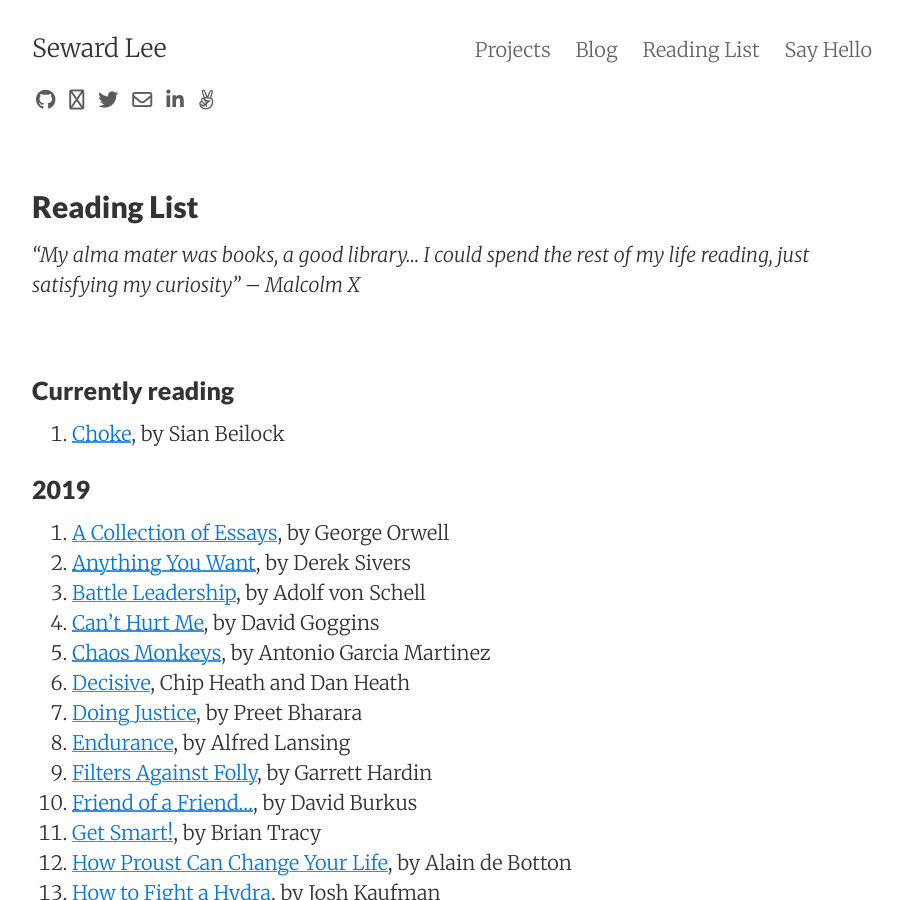
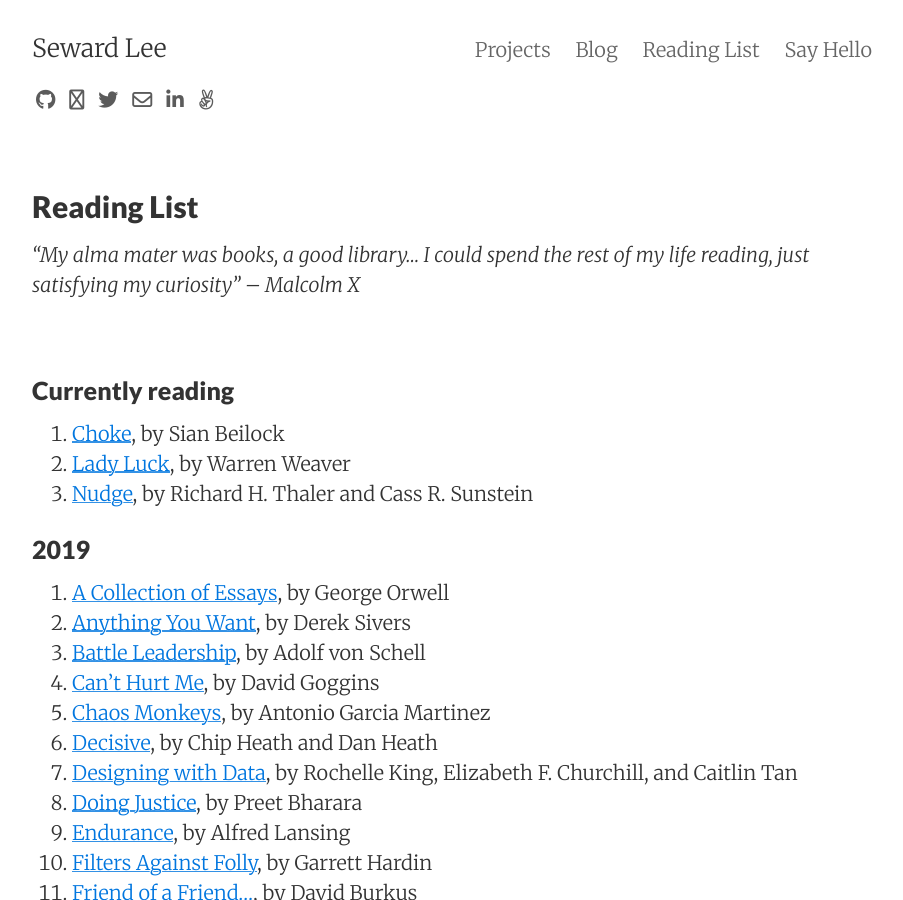
Before and after one commit to sewardlee337/sewardlee337.github.io, a Jekyll site: the page built from readinglist.md, in a window 1280 px wide and 900 px high. Shown: the whole window, without its empty margins (188-1091 px from the left). Built offline with Jekyll 4.4.1, drawn with Linux system fonts in a browser that asks for light colours; nearby versions of some CDN libraries.

Commit message:
Update reading list

```diff
--- a/readinglist.md
+++ b/readinglist.md
@@ -13,6 +13,8 @@
 ### Currently reading
 
 1. [Choke](https://amzn.to/34yj6mp), by Sian Beilock
+1. [Lady Luck](https://amzn.to/2rMLSlf), by Warren Weaver
+1. [Nudge](https://amzn.to/37aJNQj), by Richard H. Thaler and Cass R. Sunstein
 
 
 ### 2019
@@ -22,7 +24,8 @@
 1. [Battle Leadership](https://amzn.to/2Ix8nSl), by Adolf von Schell
 1. [Can't Hurt Me](https://amzn.to/2SWPEoM), by David Goggins
 1. [Chaos Monkeys](https://amzn.to/2qT79JF), by Antonio Garcia Martinez
-1. [Decisive](https://amzn.to/32NWkXU), Chip Heath and Dan Heath
+1. [Decisive](https://amzn.to/32NWkXU), by Chip Heath and Dan Heath
+1. [Designing with Data](https://amzn.to/2CKgVk2), by Rochelle King, Elizabeth F. Churchill, and Caitlin Tan
 1. [Doing Justice](https://amzn.to/2FFusdN), by Preet Bharara
 1. [Endurance](https://amzn.to/2HaWXT1), by Alfred Lansing
 1. [Filters Against Folly](https://amzn.to/2uA3Aqs), by Garrett Hardin
```
